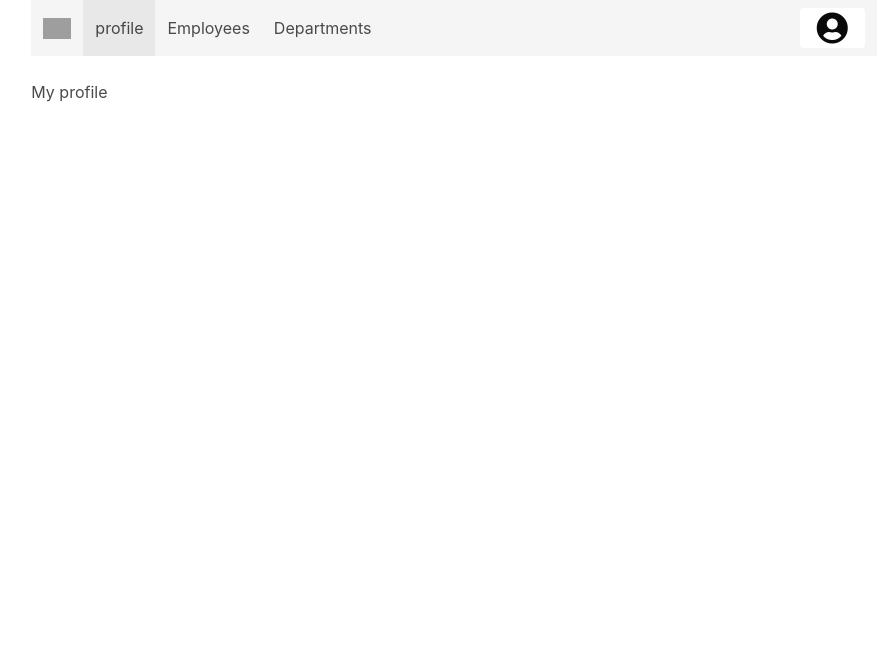
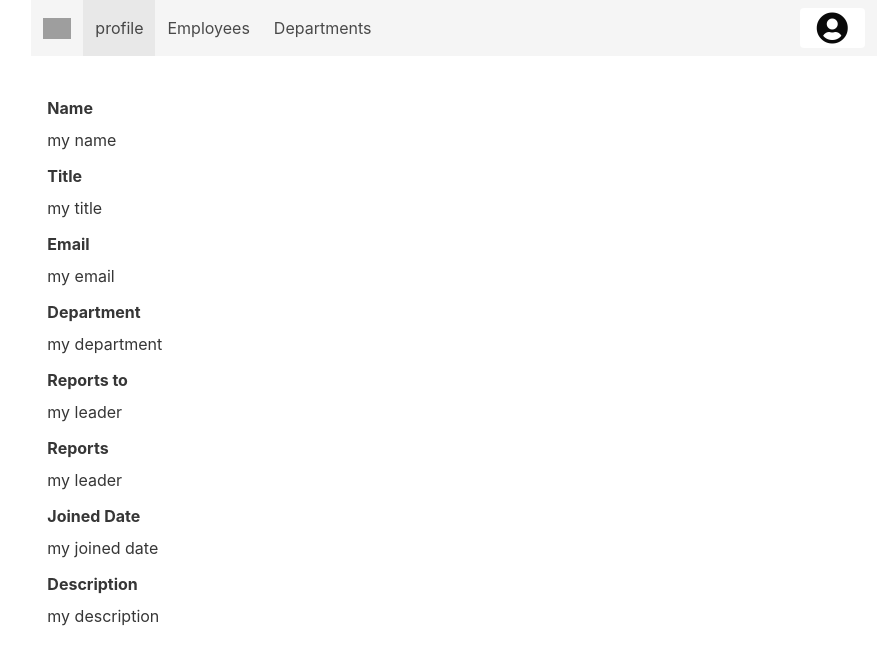
Before and after one commit to dabeng/hr, a React (Create React App) app: page / in a window 1280 px wide. Shown: the top 664 px of the page, without its empty margins (186-1065 px from the left). Built offline with nearby package versions, Linux system fonts and the light colour scheme; grey boxes are pictures that could not be loaded.

Commit message:
remove trival bugs

```diff
--- a/src/App.js
+++ b/src/App.js
@@ -9,7 +9,7 @@ import {
   useRouteMatch,
 } from "react-router-dom";
 
-import { Profile } from "./features/profile/profile";
+import { Profile } from "./features/profile/Profile";
 import { Employees } from "./features/employees/Employees";
 import { Departments } from "./features/departments/Departments";
 
--- a/src/features/departments/Departments.js
+++ b/src/features/departments/Departments.js
@@ -11,13 +11,17 @@ import { DepartmentListView } from "./DepartmentListView";
 import { DepartmentCardView } from "./DepartmentCardView";
 import { DepartmentChartView } from "./DepartmentChartView";
 
+
+
 export const Departments = () => {
   let { path, url } = useRouteMatch();
   const [activeView, setActiveView] = useState('list-view');
 
   function openView(e) {
-    setActiveView(e.target.href.split('/').slice(-1)[0] === 'employees' ?
-      'list-view' : e.target.href.split('/').slice(-1)[0]);
+    if (e.target.nodeName === 'A') {
+      setActiveView(e.target.href.split('/').slice(-1)[0] === 'employees' ?
+        'list-view' : e.target.href.split('/').slice(-1)[0]);
+    }
   };
 
   return (
--- /dev/null
+++ b/src/features/departments/Departments.module.css
@@ -0,0 +1,3 @@
+.wrapper {
+  padding: 1rem;
+}
--- a/src/features/employees/Employees.js
+++ b/src/features/employees/Employees.js
@@ -17,8 +17,10 @@ export const Employees = () => {
   const [activeView, setActiveView] = useState('list-view');
 
   function openView(e) {
-    setActiveView(e.target.href.split('/').slice(-1)[0] === 'employees' ?
-      'list-view' : e.target.href.split('/').slice(-1)[0]);
+    if (e.target.nodeName === 'A') {
+      setActiveView(e.target.href.split('/').slice(-1)[0] === 'employees' ?
+        'list-view' : e.target.href.split('/').slice(-1)[0]);
+    }
   };
 
   return (
--- /dev/null
+++ b/src/features/profile/Profile.module.scss
@@ -0,0 +1,3 @@
+.wrapper {
+  padding: 1rem;
+}
--- a/src/features/profile/profile.js
+++ b/src/features/profile/profile.js
@@ -8,12 +8,62 @@ import {
   useRouteMatch,
 } from "react-router-dom";
 
+import styles from "./Profile.module.scss";
+
 export const Profile = () => {
   let { path, url } = useRouteMatch();
 
   return (
-    <div>
-      <h2>My profile</h2>
+    <div className={styles.wrapper}>
+      <div class="field">
+        <label class="label">Name</label>
+        <div class="control">
+          <p className="has-text-dark">my name</p>
+          {/* <input class="input" type="text" placeholder="Text input"/> */}
+        </div>
+      </div>
+      <div class="field">
+        <label class="label">Title</label>
+        <div class="control">
+          <p className="has-text-dark">my title</p>
+        </div>
+      </div>
+      <div class="field">
+        <label class="label">Email</label>
+        <div class="control">
+          <p className="has-text-dark">my email</p>
+        </div>
+      </div>
+      <div class="field">
+        <label class="label">Department</label>
+        <div class="control">
+          <p className="has-text-dark">my department</p>
+        </div>
+      </div>
+      <div class="field">
+        <label class="label">Reports to</label>
+        <div class="control">
+          <p className="has-text-dark">my leader</p>
+        </div>
+      </div>
+      <div class="field">
+        <label class="label">Reports</label>
+        <div class="control">
+          <p className="has-text-dark">my leader</p>
+        </div>
+      </div>
+      <div class="field">
+        <label class="label">Joined Date</label>
+        <div class="control">
+          <p className="has-text-dark">my joined date</p>
+        </div>
+      </div>
+      <div class="field">
+        <label class="label">Description</label>
+        <div class="control">
+          <p className="has-text-dark">my description</p>
+        </div>
+      </div>
     </div>
   );
 };
```
